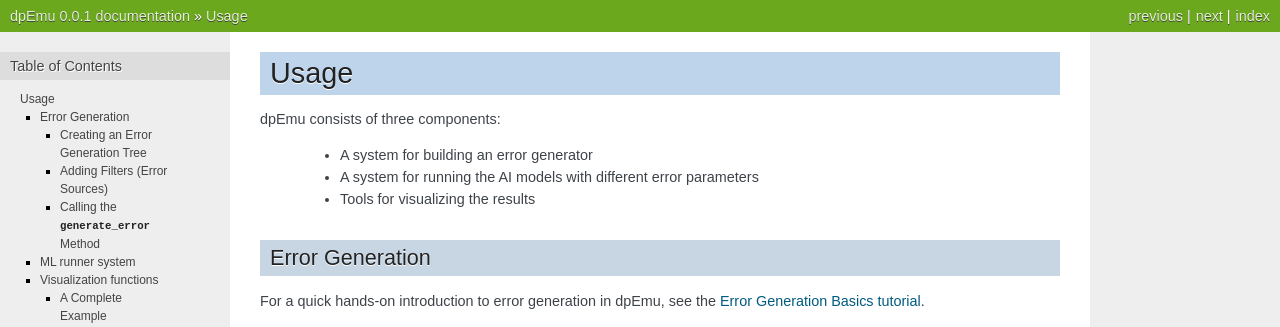
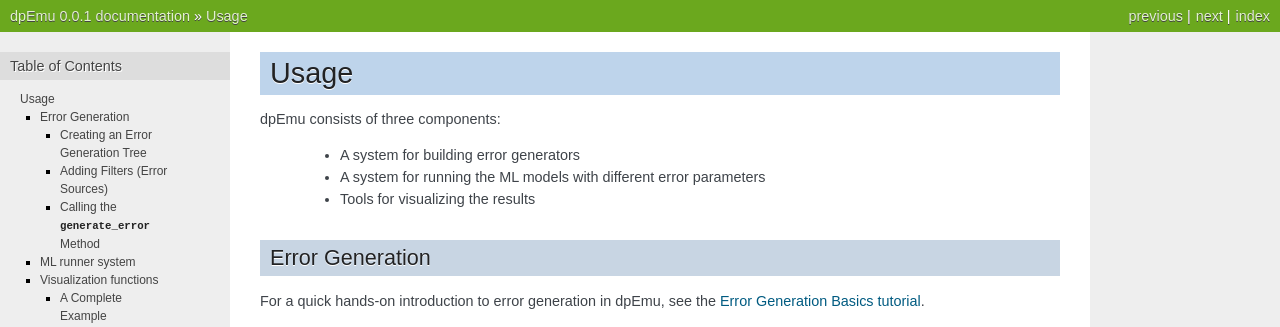
Before and after one commit to dpEmu/dpEmu, a Sphinx documentation site: the page built from docs/usage.rst, in a window 1280 px wide and 900 px high. Shown: the top 327 px of the window. Built offline with Sphinx 7.4.7, drawn with Linux system fonts in a browser that asks for light colours.

Commit message:
Fix spelling and style

```diff
--- a/docs/index.rst
+++ b/docs/index.rst
@@ -5,7 +5,7 @@ Welcome to dpEmu 0.0.1 Documentation!
 Introduction
 ^^^^^^^^^^^^
 
-dpEmu is a Python library for emulating data problems in the use and training of machine learning systems. DpEmu can help you to:
+dpEmu is a Python library for emulating data problems in the use and training of machine learning systems. dpEmu can help you to:
   * Generate errors in your training and/or testing data
     in a controlled and documentable manner.
   * Run one or more machine learning models on your data
--- a/docs/usage.rst
+++ b/docs/usage.rst
@@ -3,8 +3,8 @@ Usage
 
 dpEmu consists of three components:
 
-  * A system for building an error generator
-  * A system for running the AI models with different error parameters
+  * A system for building error generators
+  * A system for running the ML models with different error parameters
   * Tools for visualizing the results
 
 
```
